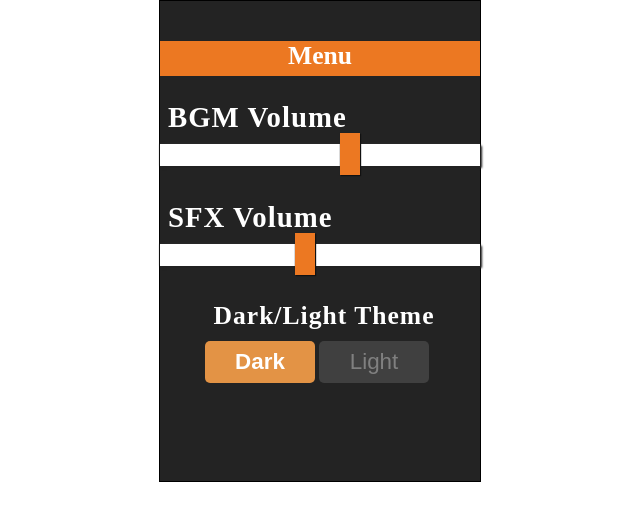
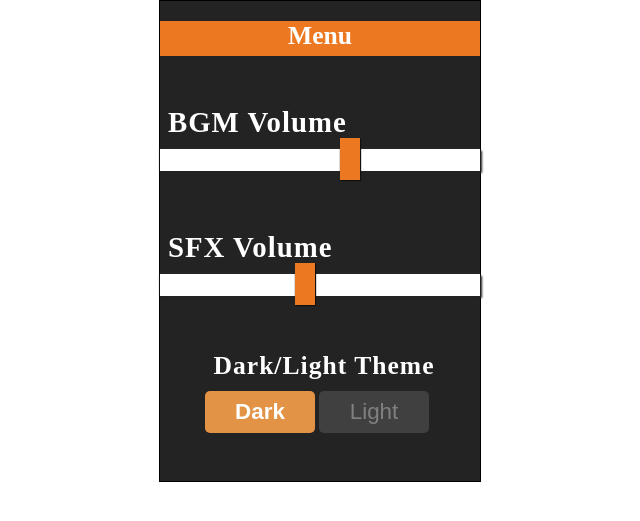
Before and after one commit to btraas/projectgroup3, a PHP site: page /settings.html in a window 1280 px wide. Shown: the top 521 px of the page, without its empty margins (320-960 px from the left). Run offline with PHP 8.4, Linux system fonts and the light colour scheme.

Commit message:
improved style

```diff
--- a/assets/css/settings.css
+++ b/assets/css/settings.css
@@ -11,7 +11,7 @@ body {
 }
 
 .menu {
-	margin-top: 40px;
+	margin-top: 20px;
 	width: 100%;
 	height: 35px;
 	background-color: #EC7822;
@@ -28,7 +28,7 @@ body {
 	text-align: left;
     padding-top: 5px;
     letter-spacing: 1px;
-    margin-top: 20px;
+    margin-top: 45px;
     margin-left: 8px;
 }
 
@@ -46,7 +46,7 @@ body {
 	text-align: center;
     padding-top: 5px;
     letter-spacing: 1px;
-    margin-top: 20px;
+    margin-top: 40px;
     margin-left: 8px;
 }
 
```
